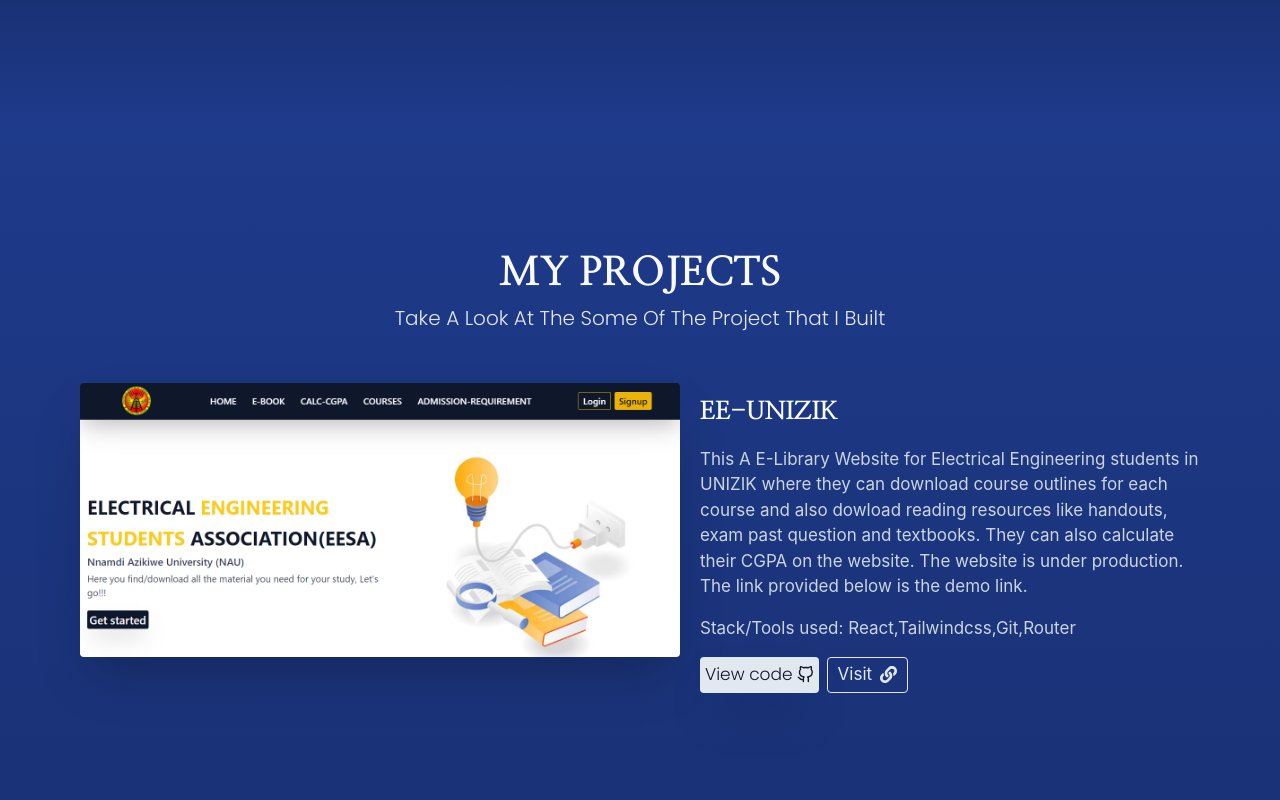
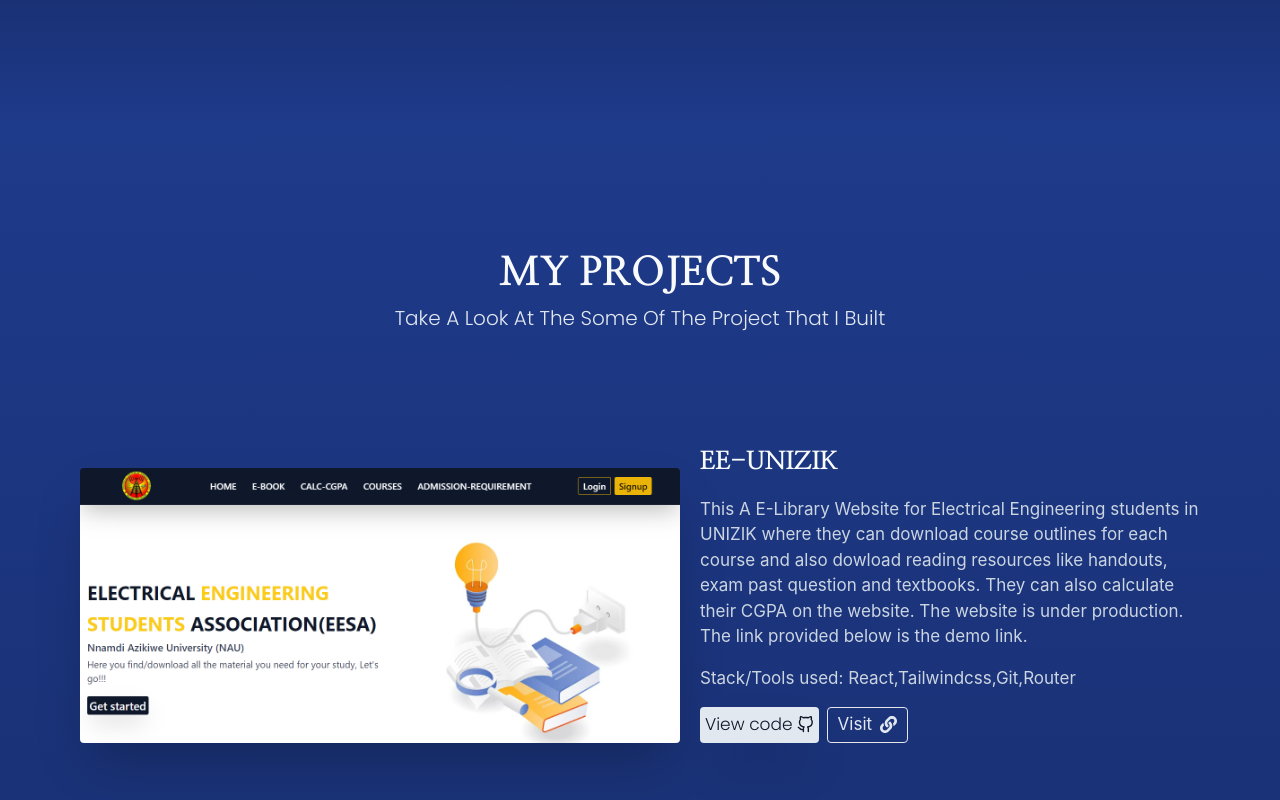
Before and after one commit to DesmondNzubechi/Official-Portfolio, a React (Create React App) app: page / in a window 1280 px wide. Shown: the part 1982-2782 px from the top of the page. Built offline with nearby package versions, Linux system fonts and the light colour scheme; the HTML template or start-up script is replaced by a standard one; a web font is replaced by a local one.

Commit message:
new change

```diff
--- a/src/Components/Projects/projects.jsx
+++ b/src/Components/Projects/projects.jsx
@@ -115,17 +115,17 @@
             <p className="text-slate-200 text-[20px] font-fonty capitalize ">Take a look at the some of the project that i Built</p>
             </div>
 
-            <div className="mt-[50px] flex flex-col gap-5 ">
+            <div className="mt-[100px] flex flex-col gap-5 ">
 
 
 {
     projectItems.map(projects => (
 
-        <div  className="flex flex-col mb-[150px] md:flex-row gap-[20px] items-start justify-center ">
-        <div data-aos='fade-up' data-aos-duration='1000' className="max-w-[600px]  ">
+        <div data-aos='fade-up' data-aos-duration='1000' className="flex flex-col mb-[150px] md:flex-row gap-[20px] items-end justify-center ">
+        <div   className="max-w-[600px]  ">
         <img src={projects.ProjectImg} alt="" className="rounded transition ease-in delay-300 hover:-translate-y-1 hover:scale-100  shadow-2xl " />
         </div>
-<div data-aos='fade-up' data-aos-duration='1000' className="flex flex-col gap-1 md:gap-4 max-w-[500px] ">
+<div  className="flex flex-col gap-1 md:gap-4 max-w-[500px] ">
 <h1 className="font-myfont text-[25px] mt-[10px]  ">{projects.projectName}</h1>
 <p className="md:text-[17px] text-slate-300 ">{projects.ProjectDescr}</p>
 <p className="md:text-[17px] text-slate-300 ">{projects.projectStack}</p>
```
